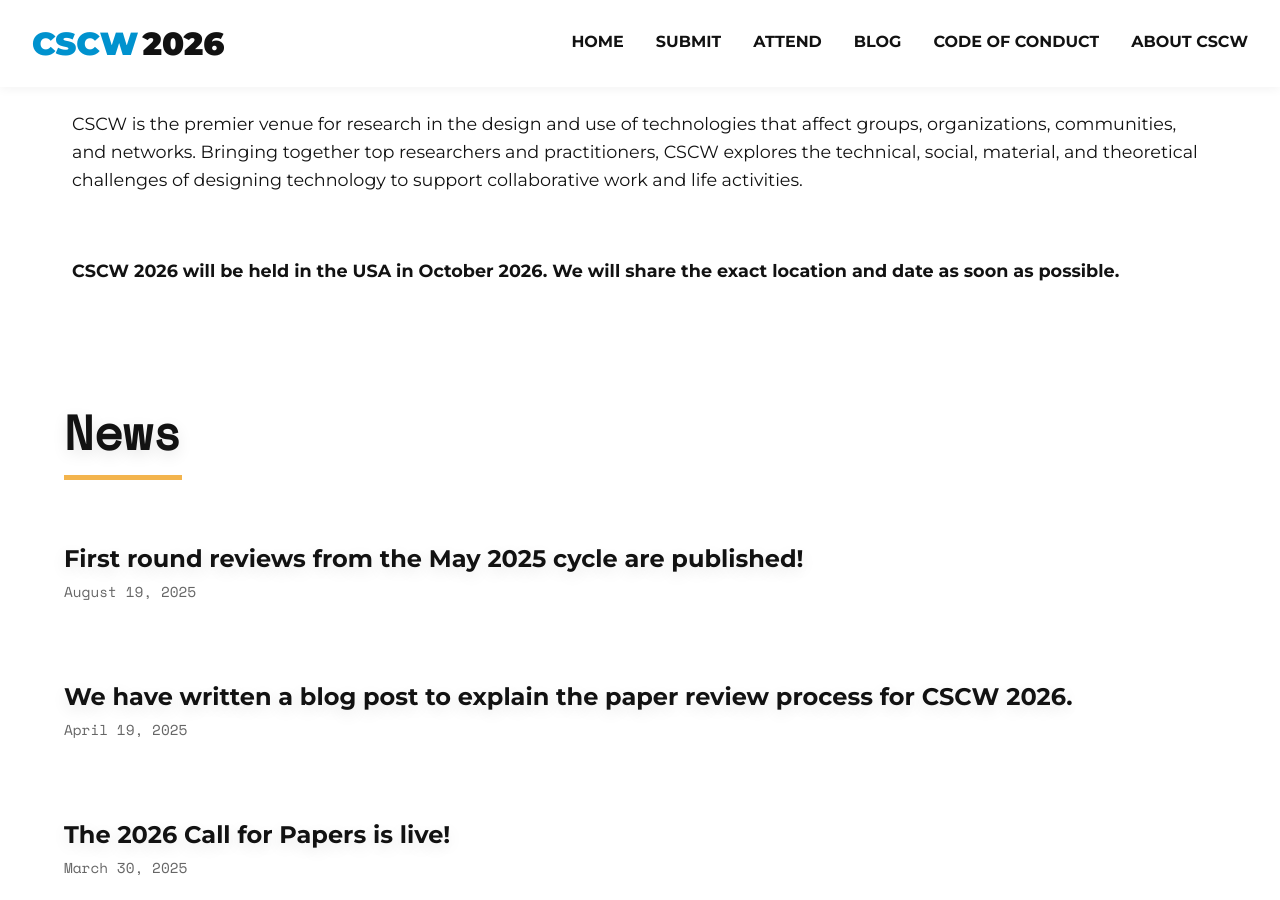
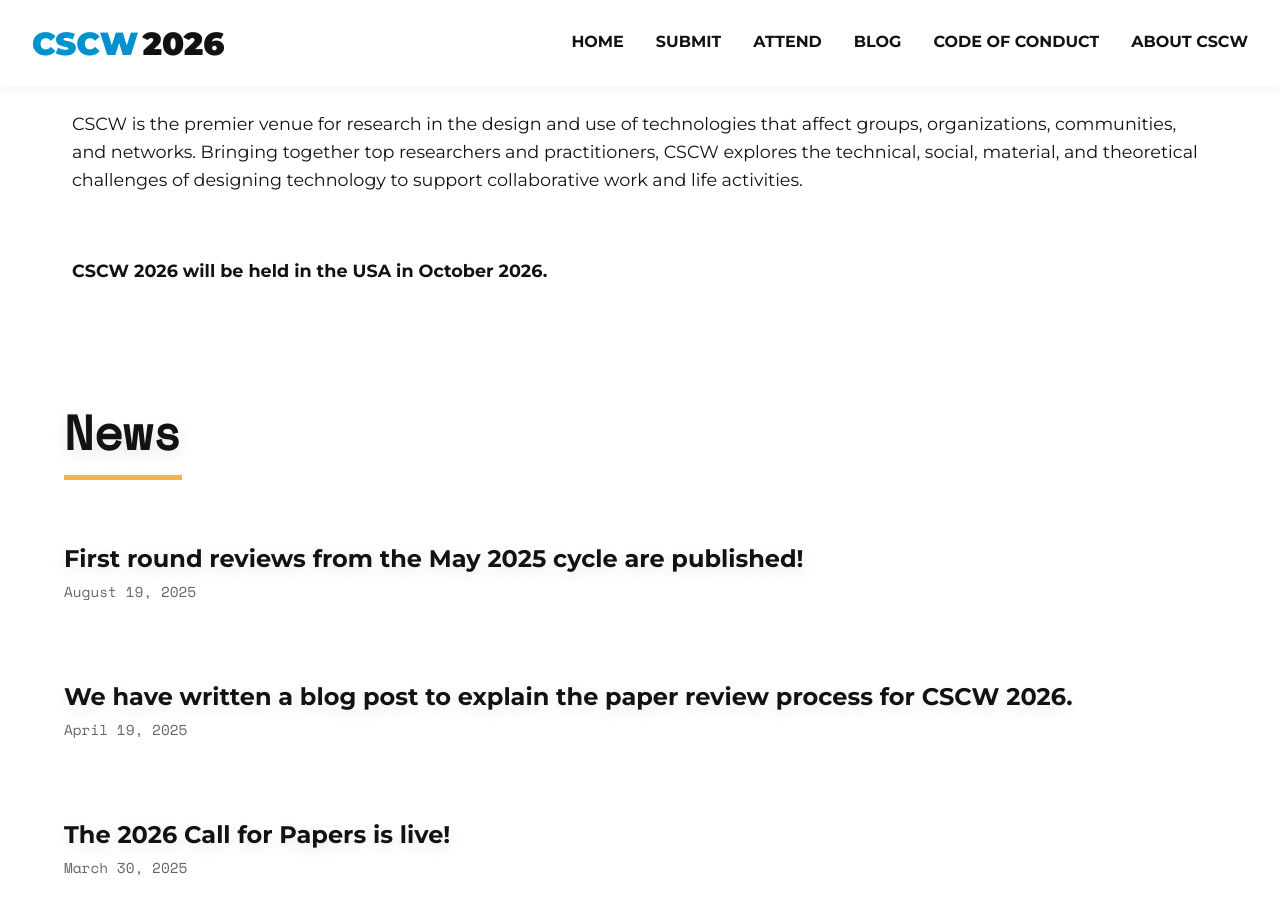
Before and after one commit to anthonypinter/cscw2026-website, a Jekyll site: the page built from index.html, in a window 1280 px wide and 900 px high, scrolled down 444 px. Built offline with Jekyll 4.4.1, drawn with Linux system fonts in a browser that asks for light colours.

Commit message:
Update index.html

```diff
--- a/index.html
+++ b/index.html
@@ -17,7 +17,7 @@
       </div>
 
       <div class="description-box">
-        <strong>CSCW 2026 will be held in the USA in October 2026. We will share the exact location and date as soon as possible.</strong>
+        <strong>CSCW 2026 will be held in the USA in October 2026.</strong>
       </div>
 
 
```
